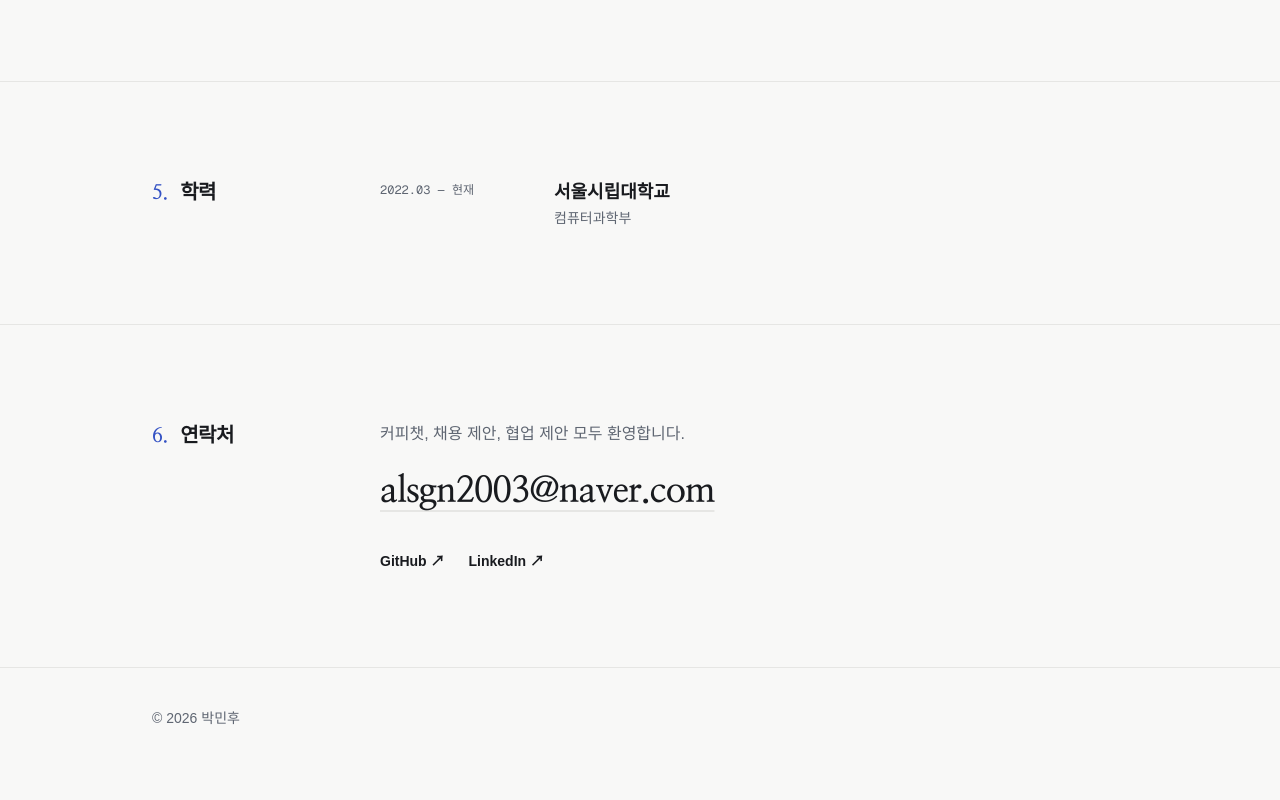
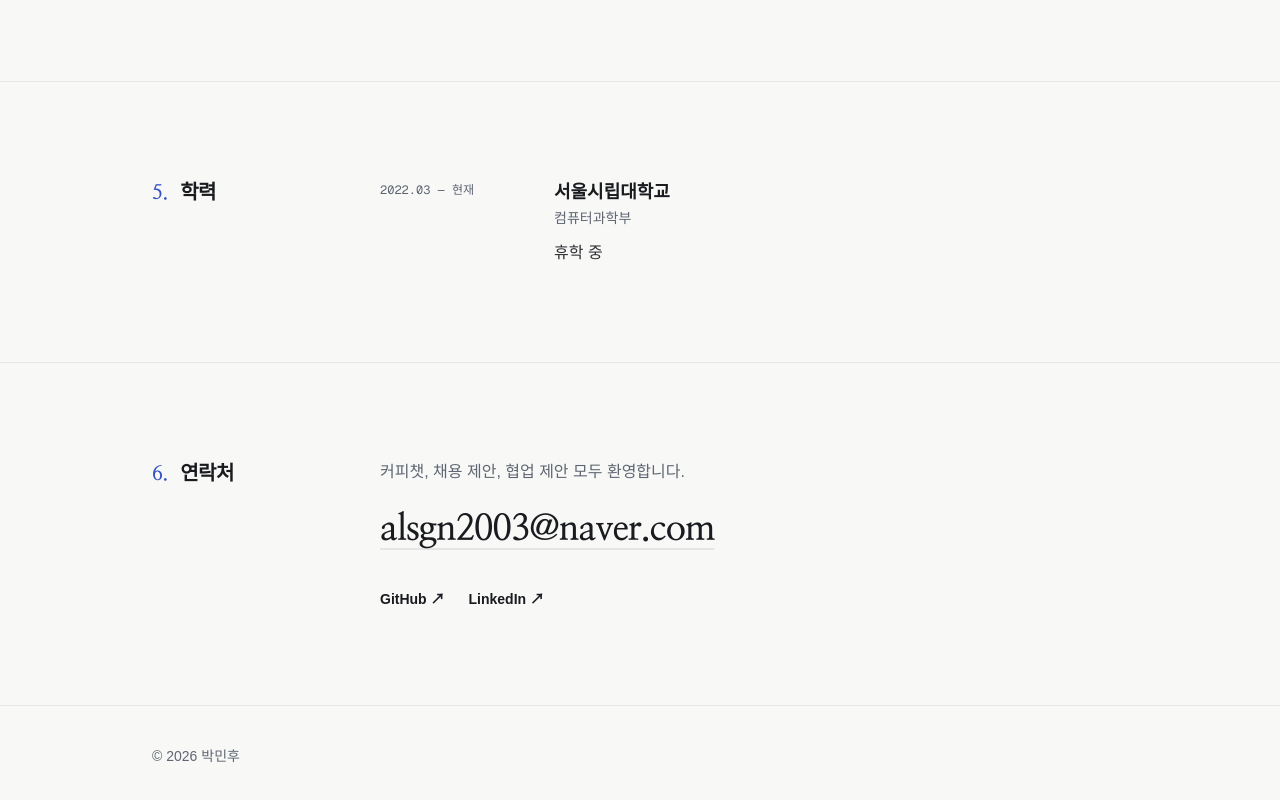
Before and after one commit to hoorangyee/about-minhu, a Next.js app: page / in a window 1280 px wide. Shown: the part 4614-5414 px from the top of the page. Before the commit the page ends 5382 px from the top, so only its background shows below. Built offline with nearby package versions, Linux system fonts and the light colour scheme; a web font is replaced by a local one.

Commit message:
학력 휴학 표기

```diff
--- a/src/data/education.ts
+++ b/src/data/education.ts
@@ -5,6 +5,6 @@ export const educations: Education[] = [
     school: "서울시립대학교",
     degree: "컴퓨터과학부",
     period: "2022.03 — 현재",
-    note: "",
+    note: "휴학 중",
   },
 ];
```
